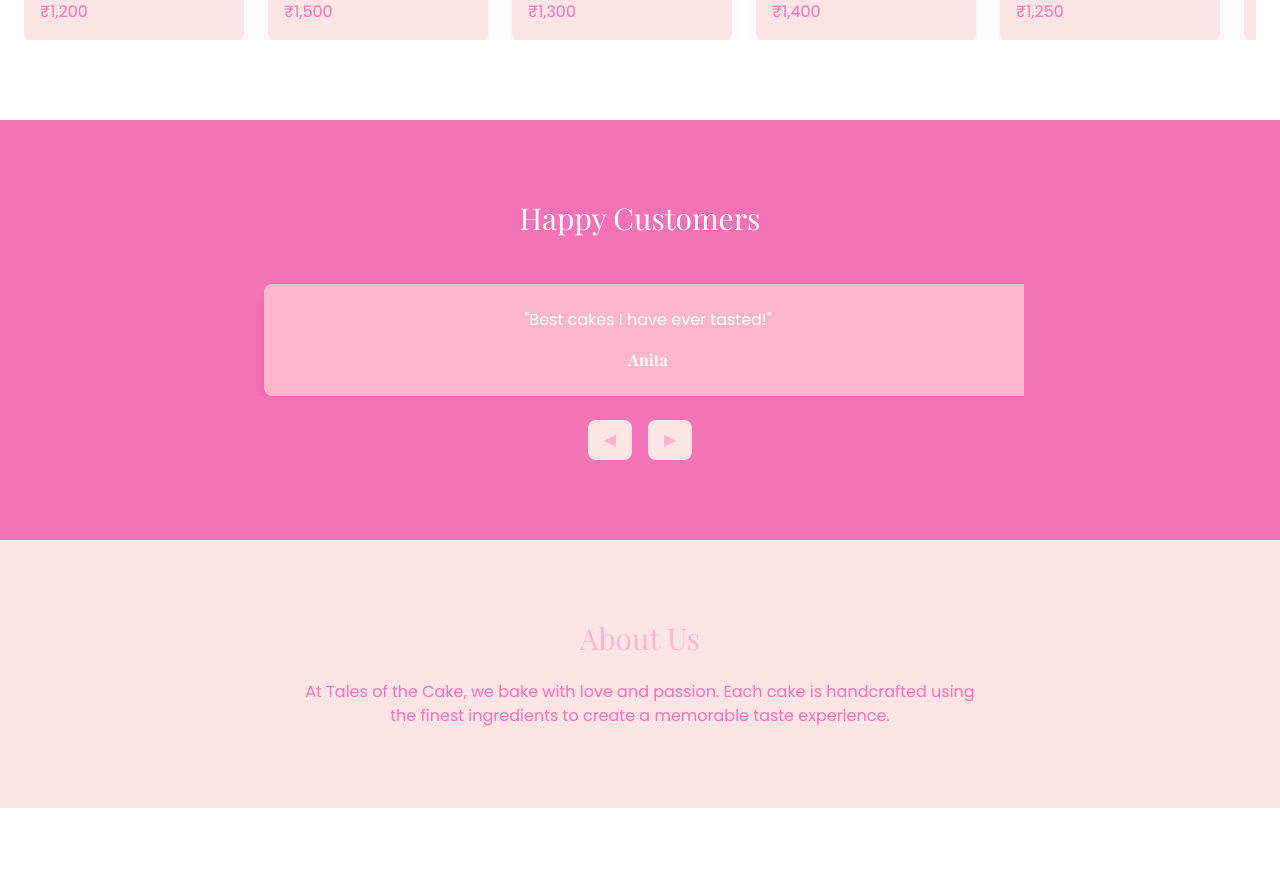
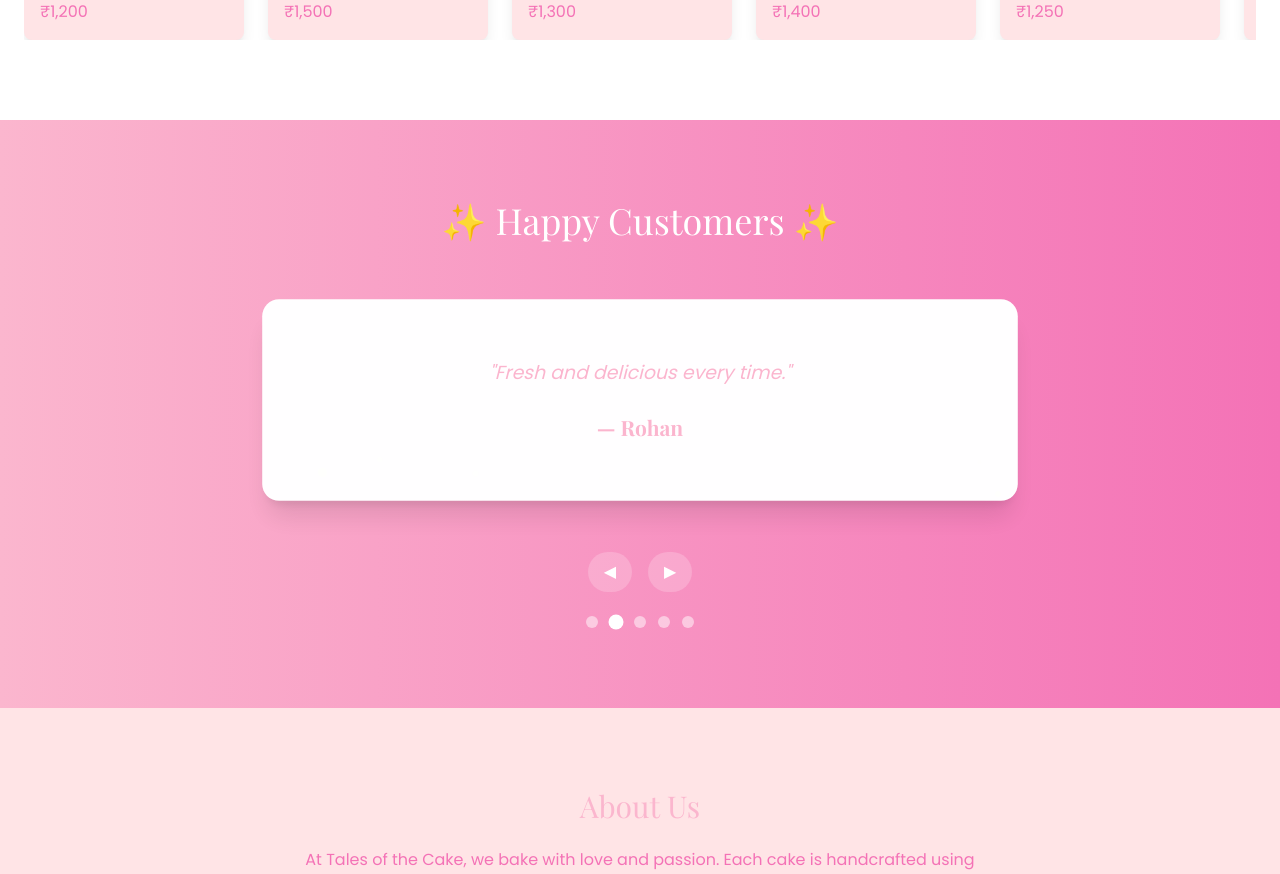
Before and after one commit to AmaanOO7/talesofthecake-localhost, a React (Vite) app: page / in a window 1280 px wide. Shown: the part 820-1694 px from the top of the page. Built offline with nearby package versions, Linux system fonts and the light colour scheme.

Commit message:
Update Testimonials.jsx

```diff
--- a/src/components/Testimonials.jsx
+++ b/src/components/Testimonials.jsx
@@ -1,54 +1,128 @@
-import React, { useState } from 'react';
+import React, { useState, useEffect } from "react";
 
 const TESTIMONIALS = [
-  { name: 'Anita', text: 'Best cakes I have ever tasted!' },
-  { name: 'Rohan', text: 'Fresh and delicious every time.' },
-  { name: 'Priya', text: 'Love the chocolate cakes!' },
-  { name: 'Simran', text: 'Amazing designs and flavors!' },
-  { name: 'Karan', text: 'Perfect for birthdays and events.' },
+  { name: "Anita", text: "Best cakes I have ever tasted!" },
+  { name: "Rohan", text: "Fresh and delicious every time." },
+  { name: "Priya", text: "Love the chocolate cakes!" },
+  { name: "Simran", text: "Amazing designs and flavors!" },
+  { name: "Karan", text: "Perfect for birthdays and events." },
 ];
 
 function Testimonials() {
   const [current, setCurrent] = useState(0);
+  const [sparkles, setSparkles] = useState([]);
 
-  const nextSlide = () => setCurrent((prev) => (prev + 1) % TESTIMONIALS.length);
-  const prevSlide = () => setCurrent((prev) => (prev - 1 + TESTIMONIALS.length) % TESTIMONIALS.length);
+  // ✅ Auto-scroll every 5 seconds
+  useEffect(() => {
+    const interval = setInterval(() => {
+      nextSlide();
+    }, 5000);
+    return () => clearInterval(interval);
+  }, [current]);
+
+  const nextSlide = () => {
+    createSparkles();
+    setCurrent((prev) => (prev + 1) % TESTIMONIALS.length);
+  };
+  const prevSlide = () => {
+    createSparkles();
+    setCurrent((prev) => (prev - 1 + TESTIMONIALS.length) % TESTIMONIALS.length);
+  };
+
+  // ✅ Generate sparkles
+  const createSparkles = () => {
+    const newSparkles = Array.from({ length: 10 }).map((_, i) => ({
+      id: i + Math.random(),
+      left: Math.random() * 100 + "%",
+      top: Math.random() * 100 + "%",
+      size: Math.random() * 6 + 4, // 4-10px
+      duration: Math.random() * 0.8 + 0.7, // 0.7-1.5s
+    }));
+    setSparkles(newSparkles);
+    setTimeout(() => setSparkles([]), 1500);
+  };
 
   return (
-    <section className="py-20 bg-secondary text-white text-center relative">
-      <h2 className="text-3xl font-display mb-12">Happy Customers</h2>
+    <section className="py-20 bg-gradient-to-r from-primary to-secondary text-white text-center relative overflow-hidden">
+      <h2 className="text-4xl font-display mb-12">✨ Happy Customers ✨</h2>
 
-      <div className="overflow-hidden max-w-3xl mx-auto relative">
-        <div
-          className="flex transition-transform duration-500"
-          style={{ transform: `translateX(-${current * 100}%)` }}
-        >
-          {TESTIMONIALS.map((t, i) => (
-            <div
-              key={i}
-              className="min-w-full bg-primary p-6 rounded-lg mx-2 shadow-lg"
-            >
-              <p className="mb-4">&quot;{t.text}&quot;</p>
-              <h4 className="font-display font-bold">{t.name}</h4>
+      {/* Testimonials Container */}
+      <div className="relative max-w-3xl mx-auto h-60">
+        {TESTIMONIALS.map((t, i) => (
+          <div
+            key={i}
+            className={`absolute inset-0 p-6 transition-all duration-1000 ease-in-out transform ${
+              i === current
+                ? "opacity-100 z-10 scale-105 -translate-y-2"
+                : "opacity-0 z-0 scale-95 translate-y-2"
+            }`}
+          >
+            <div className="bg-white text-primary p-8 rounded-2xl shadow-xl flex flex-col justify-center h-full transition-transform duration-700 hover:scale-105 hover:shadow-2xl">
+              <p className="mb-6 italic text-lg">&quot;{t.text}&quot;</p>
+              <h4 className="font-display font-bold text-xl">— {t.name}</h4>
             </div>
-          ))}
-        </div>
+          </div>
+        ))}
+
+        {/* Sparkles */}
+        {sparkles.map((s) => (
+          <span
+            key={s.id}
+            style={{
+              left: s.left,
+              top: s.top,
+              width: `${s.size}px`,
+              height: `${s.size}px`,
+              animationDuration: `${s.duration}s`,
+            }}
+            className="absolute bg-yellow-400 rounded-full opacity-80 animate-sparkle pointer-events-none"
+          />
+        ))}
       </div>
 
+      {/* Navigation Buttons */}
       <div className="flex justify-center mt-6 gap-4">
         <button
           onClick={prevSlide}
-          className="bg-accent text-primary px-4 py-2 rounded-lg hover:bg-primary hover:text-white transition"
+          className="bg-white/20 px-4 py-2 rounded-full hover:bg-white hover:text-primary transition"
         >
           ◀
         </button>
         <button
           onClick={nextSlide}
-          className="bg-accent text-primary px-4 py-2 rounded-lg hover:bg-primary hover:text-white transition"
+          className="bg-white/20 px-4 py-2 rounded-full hover:bg-white hover:text-primary transition"
         >
           ▶
         </button>
       </div>
+
+      {/* Pagination Dots */}
+      <div className="flex justify-center mt-6 gap-3">
+        {TESTIMONIALS.map((_, i) => (
+          <span
+            key={i}
+            className={`w-3 h-3 rounded-full cursor-pointer transition-all duration-500 ${
+              i === current ? "bg-white scale-125" : "bg-white/50 scale-100"
+            }`}
+            onClick={() => {
+              createSparkles();
+              setCurrent(i);
+            }}
+          ></span>
+        ))}
+      </div>
+
+      <style>{`
+        @keyframes sparkle {
+          0% { transform: translateY(0) scale(1); opacity: 1; }
+          50% { transform: translateY(-10px) scale(1.2); opacity: 0.8; }
+          100% { transform: translateY(-20px) scale(0); opacity: 0; }
+        }
+        .animate-sparkle {
+          animation-name: sparkle;
+          animation-timing-function: ease-out;
+        }
+      `}</style>
     </section>
   );
 }
```
